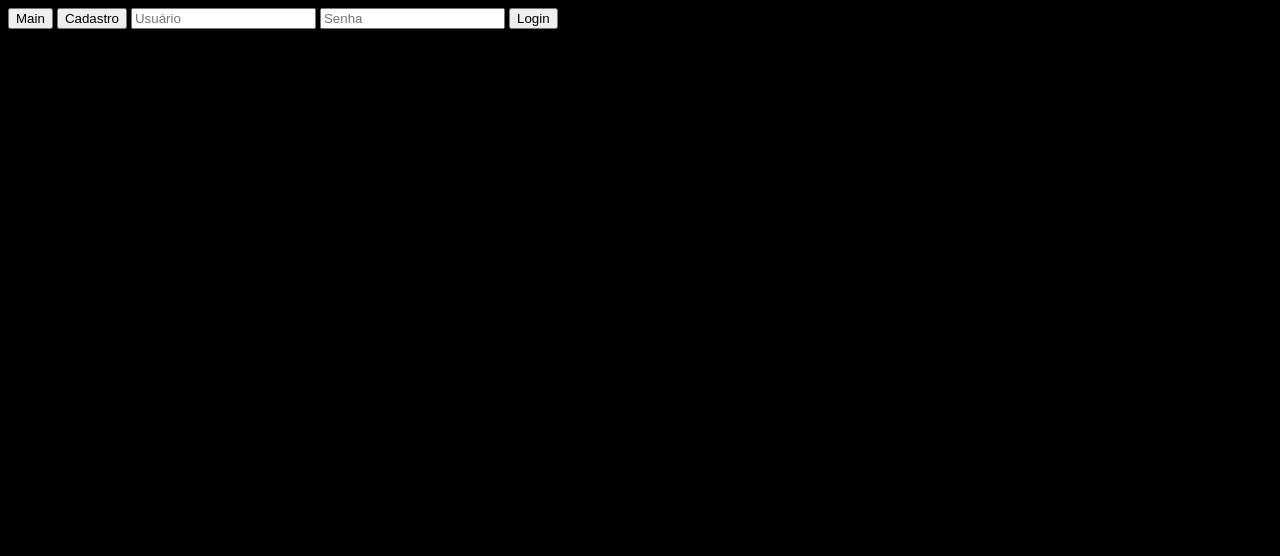
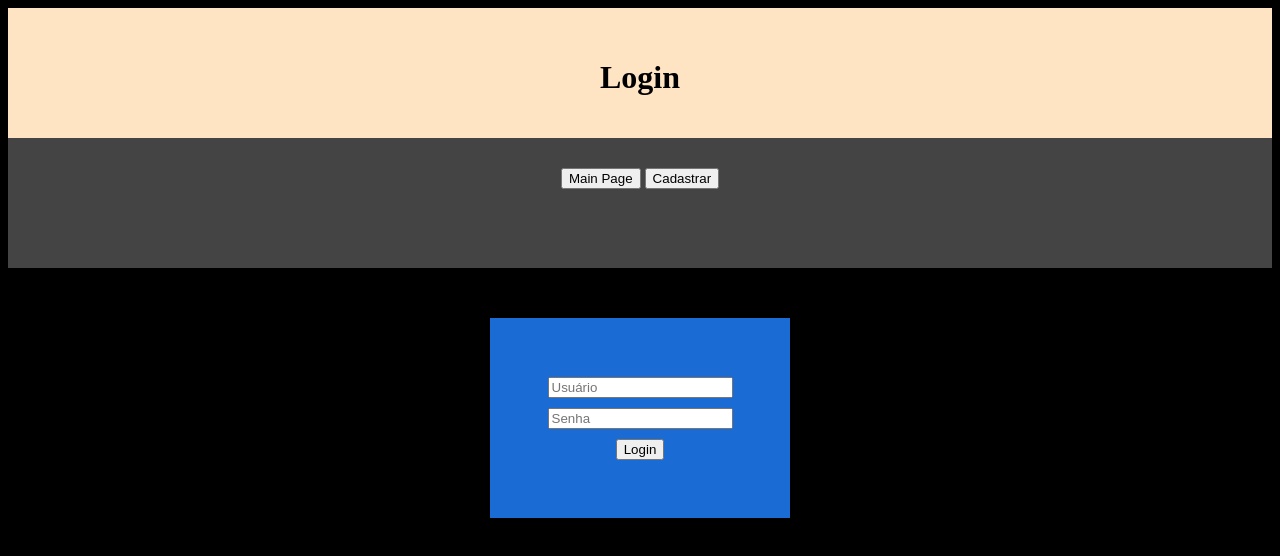
Before and after one commit to GustavoBorgesLeipnitz/Site_CadastroLogin, a plain HTML site: page Site/Login/Login.html in a window 1280 px wide. Drawn offline with Linux system fonts and the light colour scheme.

Commit message:
Changed pages style and buttons text

```diff
--- a/Site/Cadastro/Cadastro.css
+++ b/Site/Cadastro/Cadastro.css
@@ -2,3 +2,14 @@ body{
     background-color: Black;
     color: White;
 }
+
+.Box{
+    background-color: rgb(68, 68, 68);
+    color: Black;
+    width: 100%;
+    height: 100px;
+    align-items: center;
+    justify-content: center;
+    text-align: center;
+    padding-top: 30px;
+}
--- a/Site/Login/Login.css
+++ b/Site/Login/Login.css
@@ -2,3 +2,32 @@ body{
     background-color: Black;
     color: White;
 }
+
+
+.Box{
+    background-color: rgb(68, 68, 68);
+    color: Black;
+    width: 100%;
+    height: 100px;
+    align-items: center;
+    justify-content: center;
+    text-align: center;
+    padding-top: 30px;
+}
+
+.Formulario{
+    background-color: rgb(27, 107, 212);
+    color: rgb(0, 0, 0);
+    width: 300px;
+    height: 200px;
+    margin-top: 50px;
+    margin-left: auto;
+    margin-right: auto;
+    align-items: center;
+    justify-content: center;
+    text-align: center;
+    display: flex;
+    flex-direction: column;
+    gap: 10px;
+
+}
--- a/Site/Login/Login.html
+++ b/Site/Login/Login.html
@@ -6,19 +6,24 @@
     </head>
 
     <body>
-        <script type="module" src="../Api.js"></script>
-        <button onclick="window.location.href='../main.html'">Main</button>
-        <button onclick="window.location.href='../Cadastro/Cadastro.html'">Cadastro</button>
+        <div class="Box" style="background-color:bisque;">
+               <h1>Login</h1>
+        </div>
+        <div class="Box">
+            <button onclick="window.location.href='../main.html'">Main Page</button>
+            <button onclick="window.location.href='../Cadastro/Cadastro.html'">Cadastrar</button>
+        </div>
+        <div class="Formulario">
 
+            <input id="usuario"  type="text" placeholder="Usuário" >
 
-        <input id="usuario"  type="text" placeholder="Usuário" >
+            <input id="senha" type="password" placeholder="Senha" >
 
-        <input id="senha" type="password" placeholder="Senha" >
+            <button id="LoginButton">
+                Login
+            </button>
 
-        <button id="LoginButton">
-            Login
-        </button>
-
+        </div>
         <script type="module" src="Login.js"></script>
 
 
--- a/Site/Login/Login.js
+++ b/Site/Login/Login.js
@@ -9,6 +9,7 @@ LoginButton.addEventListener('click', async () => {
     try {
         const resultado = await Login(usuario, senha);
         console.log(resultado);
+        alert('Login bem-sucedido');
     } catch (error) {
         alert('Falha no login');
     }
--- a/Site/main.css
+++ b/Site/main.css
@@ -1,4 +1,23 @@
 body{
     background-color: Black;
     color: White;
+    margin: 0;
 }
+
+
+.Box{
+    background-color: rgb(68, 68, 68);
+    color: Black;
+    width: 100%;
+    height: 100px;
+    align-items: center;
+    justify-content: center;
+    text-align: center;
+    padding-top: 30px;
+}
+
+Button{
+    background-color: White;
+    color: Black;
+
+}
```
Also changed, not shown: Site/Cadastro/Cadastro.html (+9 -2 lines), Site/main.html (+11 -2 lines).
